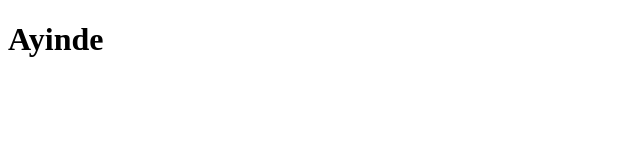
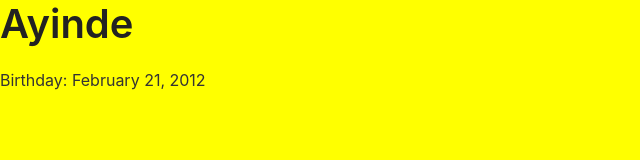
Before and after one commit to 398424-gif/Firstwebpage, a plain HTML site: page index.html in a window 1280 px wide. Shown: the whole page, without its empty margins (0-640 px from the left). Drawn offline with Linux system fonts and the light colour scheme.

Commit message:
Add birthday below name in index.html

```diff
--- a/index.html
+++ b/index.html
@@ -4,8 +4,10 @@
   <meta charset="UTF-8">
   <meta name="viewport" content="width=device-width, initial-scale=1.0">
   <title>My First Webpage</title>
+  <link rel="stylesheet" href="styles.css">
 </head>
 <body>
   <h1>Ayinde</h1>
+  <p>Birthday: February 21, 2012</p>
 </body>
 </html>
```
